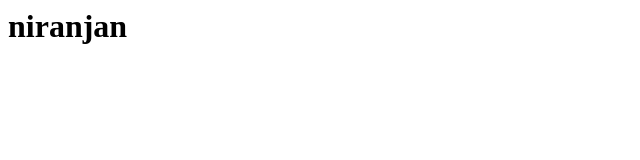
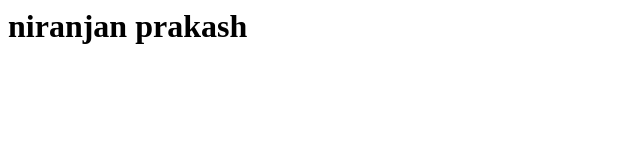
Before and after one commit to Niranjanprakash/niranjan1, a plain HTML site: page index.html in a window 1280 px wide. Shown: the whole page, without its empty margins (0-640 px from the left). Drawn offline with Linux system fonts and the light colour scheme.

Commit message:
Update index.html

```diff
--- a/index.html
+++ b/index.html
@@ -3,6 +3,6 @@
     <title>name printing</title>
   </head>
   <body>
-    <h1>niranjan</h1>
+    <h1>niranjan prakash</h1>
   </body>
 </html>
```
